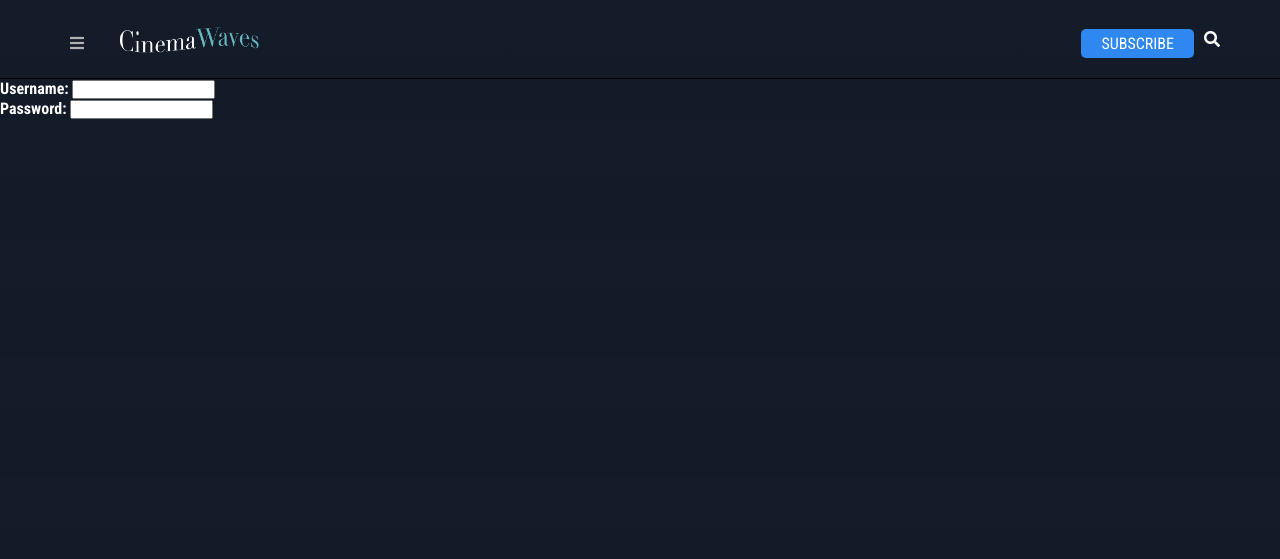
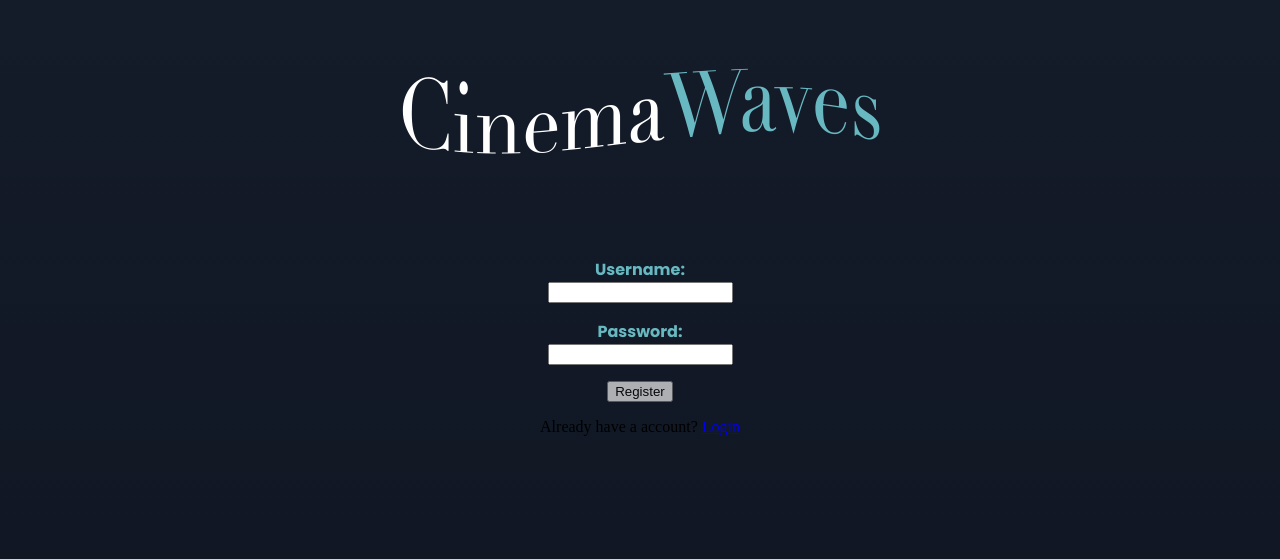
Before and after one commit to Isaac-Develops/Cinema-Waves, a Django app: page /register/ in a window 1280 px wide. Shown: the top 559 px of the page. Before the commit the page ends 119 px from the top, so only its background shows below. Run offline with Django 3.2, Linux system fonts and the light colour scheme; some libraries are stand-ins or nearby versions.

Commit message:
Changed RegisterUser to class-based view

```diff
--- a/imdb/settings.py
+++ b/imdb/settings.py
@@ -130,10 +130,8 @@ USE_TZ = True
 
 STATIC_URL = '/static/'
 # Adding Some More Static
-# STATICFILES_DIRS = [
-#     os.path.join(BASE_DIR, "static")
-# ]
-STATIC_ROOT = os.path.join(BASE_DIR, "static")
+STATICFILES_DIRS = ['static']
+# STATIC_ROOT = os.path.join(BASE_DIR, "static")
 
 
 # Default primary key field type
--- a/imdb/urls.py
+++ b/imdb/urls.py
@@ -29,7 +29,7 @@ urlpatterns = [
     path('login/', LoginView.as_view(), name='login'),
     path("search/", mview.search, name="search"),
     path("logout/", mview.logout, name="logout"),
-    path('register/', pview.register_user, name='register'),
+    path('register/', pview.RegisterUser.as_view(), name='register'),
     path('edit_user/<int:id>/', pview.user_edit, name='user_edit')
 ] + static(settings.MEDIA_URL, document_root=settings.MEDIA_ROOT)
 
--- a/movies/views.py
+++ b/movies/views.py
@@ -10,7 +10,7 @@ from django.contrib.auth.models import auth
 # from django.views.generic import View
 from .models import Movie
 from reviews.models import Review
-# from actors.models import Actor
+from actors.models import Actor
 
 # Create your views here.
 
--- a/profiles/views.py
+++ b/profiles/views.py
@@ -61,22 +61,6 @@ def remove_watchedlist_view(request, id):
     return HttpResponseRedirect(reverse('movies', args=(id,)))
 
 
-def register_user(request):
-    if request.method == "POST":
-        form = UserCreationForm(request.POST)
-        if form.is_valid():
-            form.save()
-            username = form.cleaned_data['username']
-            password = form.cleaned_data['password1']
-            user = authenticate(username=username, password=password)
-            login(request, user)
-            return redirect('home')
-    else:
-        form = UserCreationForm()
-        return render(request, 'registration/register_user.html',
-                      {'form': form, })
-
-
 def user_edit(request, id):
     user = User.objects.get(id=id)
     if request.method == 'POST':
@@ -88,6 +72,22 @@ def user_edit(request, id):
             return render(request, 'user_detail.html')
     form = UserEdit()
     return render(request, 'registration/edit_profile.html', {'form': form})
+
+
+class RegisterUser(View):
+    def get(self, request):
+        form = UserCreationForm()
+        return render(request, 'registration/register_user.html', {'form': form})
+
+    def post(self, request):
+        form = UserCreationForm(request.POST)
+        if form.is_valid():
+            username = form.cleaned_data['username']
+            password = form.cleaned_data['password']
+            user = authenticate(username=username, password=password)
+            if user:
+                login(request, user)
+                return HttpResponseRedirect(reverse('home'))
 
 
 class LoginView(View):
--- a/templates/base.html
+++ b/templates/base.html
@@ -485,10 +485,10 @@
                     <button type="submit" class="search-icon"><i class="fas fa-search" aria-hidden="true"></i></button>
                 </div>
             </form>
-            <div class="btn1"><a href="https://www.hotstar.com/in/subscribe/get-started">SUBSCRIBE</a></div>
             {% if user.is_authenticated %}
                 <p class="user-login"><a href="/logout/">{{user.get_username}} , Logout</a></p>
             {% else %}
+                <div class="btn1"><a href="/register/">Register</a></div>
                 <div class="user-login"><a href="/login/">Login</a></div>
             {% endif %}
             <div class="search-mobile">
--- a/templates/registration/register_user.html
+++ b/templates/registration/register_user.html
@@ -1,7 +1,121 @@
-{% include 'base.html' %}
 {% load static %}
-{% block content %}
-<form method="post">
-    {{form.as_p}}
-</form>
-{% endblock content %}
+<link rel="stylesheet" href="https://use.fontawesome.com/releases/v5.15.3/css/all.css">
+<link rel="preconnect" href="https://fonts.gstatic.com">
+<link href="https://fonts.googleapis.com/css2?family=Poppins:ital,wght@0,300;0,400;0,500;0,600;0,700;1,300;1,400;1,500;1,600;1,700&family=Roboto+Condensed:ital,wght@0,300;0,400;0,700;1,300;1,400;1,700&display=swap" rel="stylesheet">
+<style>
+
+
+  .background {
+    /* background-image: url('{% static 'images/a.jpg' %}');
+    background-size: auto;
+    width: 15%;
+    height: 35%;
+    border: solid 2px lightblue;
+    color: white;
+    margin-top: 20%; */
+	margin-top: 5%;
+  }
+
+  /* center.log_head {
+    background-image: url('{% static 'images\immo-wegmann-dbm5Ywq45s8-unsplash.jpg' %}');
+    background-size: cover;
+    width: auto;
+    height: 99%;
+    border: solid 2px lightblue;
+	border
+  } */
+
+  button.sub_but {
+    opacity: .7;
+    color: black;
+  }
+
+  /* button.sub_but:hover {
+    opacity: 1;
+    margin-left: 100%;
+    margin-top: 50%;
+    width: 25%;
+    color: rgb(255, 255, 255);
+    background-color: black;
+  } */
+
+  label {
+	color: #68b8c1;
+	font-weight: bold;
+	font-family: "Poppins";
+	display: block;
+	width: 150px;
+	float: center;
+	}
+
+	/* best seen at 1500px or less */
+
+html, body { height: 100%; }
+body {
+  /* background:radial-gradient(ellipse at center, rgba(255,254,234,1) 0%, rgba(255,254,234,1) 35%, #B7E8EB 100%); */
+  background:linear-gradient(to bottom, #141b29, #0c111b 1500px);
+  overflow: hidden;
+}
+
+.ocean {
+  height: 5%;
+  width:100%;
+  position:absolute;
+  bottom:0;
+  left:0;
+  background: #015871;
+}
+
+.wave {
+  background: url(https://s3-us-west-2.amazonaws.com/s.cdpn.io/85486/wave.svg) repeat-x;
+  position: absolute;
+  top: -198px;
+  width: 6400px;
+  height: 198px;
+  animation: wave 7s cubic-bezier( 0.36, 0.45, 0.63, 0.53) infinite;
+  transform: translate3d(0, 0, 0);
+}
+
+.wave:nth-of-type(2) {
+  top: -175px;
+  animation: wave 7s cubic-bezier( 0.36, 0.45, 0.63, 0.53) -.125s infinite, swell 7s ease -1.25s infinite;
+  opacity: 1;
+}
+
+@keyframes wave {
+  0% {
+    margin-left: 0;
+  }
+  100% {
+    margin-left: -1600px;
+  }
+}
+
+@keyframes swell {
+  0%, 100% {
+    transform: translate3d(0,-25px,0);
+  }
+  50% {
+    transform: translate3d(0,5px,0);
+  }
+}
+
+.logo{
+	color: #015871;
+}
+
+
+</style>
+<center class="blue_logo"><img src="{% static 'images/Cinema_Waves logo.png' %}" id="blue_logo" alt=""></center>
+<div class="ocean">
+	<div class="wave"></div>
+	<div class="wave"></div>
+</div>
+<center class="log_head">
+  <form method="post" class="background">
+    {% csrf_token %}
+    {{ form.as_p }}
+    <button type="submit" class="sub_but">Register</button>
+  </form>
+  <p>Already have a account? <a href="/login/">Login</a></p>
+</center>
```
Also changed, not shown: templates/registration/login.html (+4 -5 lines).
